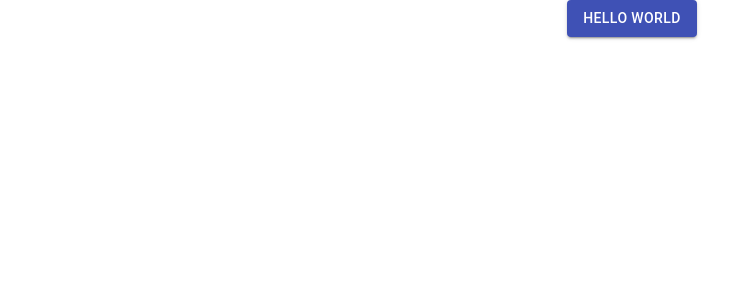
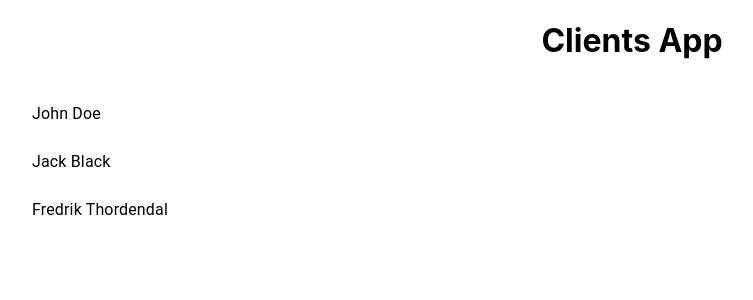
Before and after one commit to DejanJoksimovic/ClientsApp, a React (Create React App) app in the folder clients-app/: page / in a window 1280 px wide. Shown: the top 300 px of the page, without its empty margins (8-761 px from the left). Built offline with nearby package versions, Linux system fonts and the light colour scheme.

Commit message:
First working versio with json dummy data

```diff
--- a/clients-app/package.json
+++ b/clients-app/package.json
@@ -7,6 +7,7 @@
     "@testing-library/jest-dom": "^5.11.10",
     "@testing-library/react": "^11.2.5",
     "@testing-library/user-event": "^12.8.3",
+    "axios": "^0.21.1",
     "react": "^17.0.2",
     "react-dom": "^17.0.2",
     "react-scripts": "4.0.3",
--- a/clients-app/public/index.html
+++ b/clients-app/public/index.html
@@ -3,7 +3,7 @@
   <head>
     <meta charset="utf-8" />
     <link rel="icon" href="%PUBLIC_URL%/favicon.ico" />
-    <meta name="viewport" content="width=device-width, initial-scale=1" />
+    <meta name="viewport" content="minimum-scale=1, initial-scale=1, width=device-width" />
     <meta name="theme-color" content="#000000" />
     <meta
       name="description"
--- a/clients-app/src/App.js
+++ b/clients-app/src/App.js
@@ -1,12 +1,45 @@
+import React, { Component } from 'react';
 import './App.css';
-import { Button } from '@material-ui/core';
+import Container from '@material-ui/core/Container';
+import List from '@material-ui/core/List';
+import ListItem from '@material-ui/core/ListItem';
+import ListItemText from '@material-ui/core/ListItemText';
 
-function App() {
-  return (
-    <div className="App">
-      <Button variant="contained" color="primary">Hello World</Button>
-    </div>
-  );
+import data from './json/clients.json';
+
+// import axios from 'axios';
+
+class App extends Component {
+  state = {
+    clients: data
+  }
+
+
+
+  render() {
+    const clients = [...this.state.clients.clients];
+    let clientsListItems = '';
+    if (clients) {
+      clientsListItems = clients.map(client => {
+        return(
+          <ListItem button key={client.id}>
+            <ListItemText primary={`${client.firstName} ${client.lastName}`} />
+          </ListItem>
+        );
+      })
+    }
+
+    return (
+      <div className="App">
+        <Container fixed>
+          <h1>Clients App</h1>
+          <List component="nav">
+            {clientsListItems}
+          </List>
+        </Container>
+      </div>
+    );
+  }
 }
 
 export default App;
--- /dev/null
+++ b/clients-app/src/json/clients.json
@@ -0,0 +1,20 @@
+{
+   "clients":[
+      {
+         "id": 1,
+         "firstName": "John",
+         "lastName": "Doe"
+
+      },
+      {
+         "id": 2,
+         "firstName": "Jack",
+         "lastName": "Black"
+      },
+      {
+         "id": 3,
+         "firstName": "Fredrik",
+         "lastName": "Thordendal"
+      }
+   ]
+}
```
Also changed, not shown: 1 other file (tests, documents, lock files or other folders).
